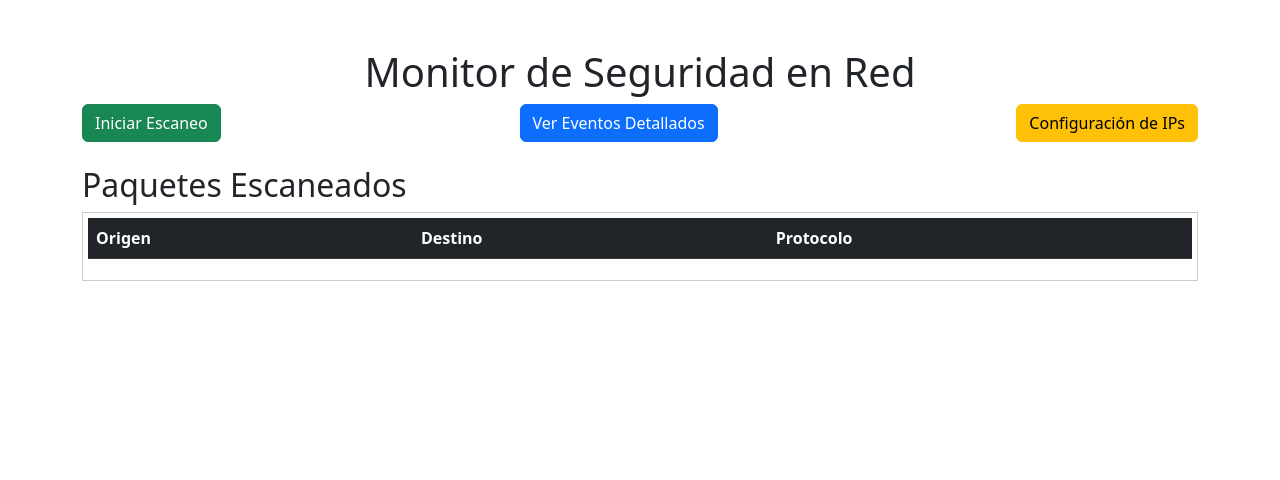
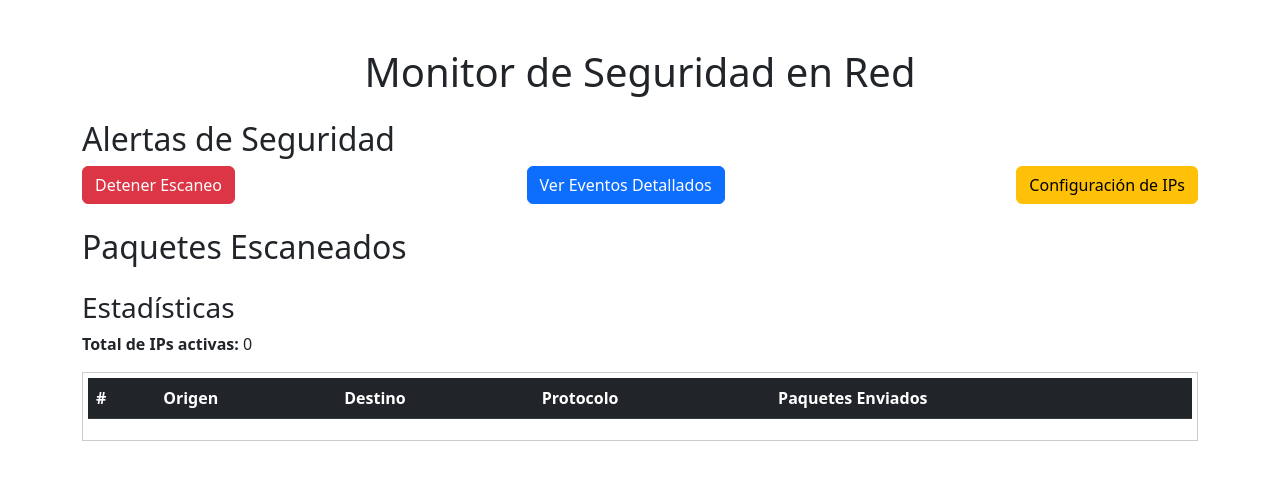
Before and after one commit to LuisBurbano/monitorizacion-red, a Flask app: page / in a window 1280 px wide. Shown: the top 480 px of the page. Run offline with Flask 3, Linux system fonts and the light colour scheme; data comes from the database, SQL or seed files in the repository; both versions use the stored data as it was after the commit; lists and menus that the app fills with data are empty.

Commit message:
Reglas y filtros para escaneo, evitando ipLocal y añadiendo un tiempo umbral para determinar ataques

```diff
--- a/app.py
+++ b/app.py
@@ -1,4 +1,4 @@
-import subprocess, sqlite3, os, json
+import subprocess, sqlite3, os, json, socket, time
 from flask import Flask, render_template, jsonify, request
 from threading import Thread, Event
 from scapy.all import sniff
@@ -7,6 +7,7 @@ app = Flask(__name__)
 
 scan_active = False
 detected_packets = []
+alerts = []  # Lista de alertas
 stop_event = Event()
 
 DB_PATH = "datos.db"
@@ -40,6 +41,16 @@ def init_db():
                 ip TEXT UNIQUE NOT NULL
             )
         """)
+        # 🔹 Nueva tabla para almacenar el estado del escaneo
+        cursor.execute("""
+            CREATE TABLE IF NOT EXISTS config (
+                id INTEGER PRIMARY KEY CHECK (id = 1),
+                scan_active INTEGER DEFAULT 0
+            )
+        """)
+
+        # 🔹 Asegurar que siempre hay un valor en config
+        cursor.execute("INSERT OR IGNORE INTO config (id, scan_active) VALUES (1, 0)")
 
         conn.commit()
     except sqlite3.Error as e:
@@ -50,8 +61,53 @@ def init_db():
 init_db()
 
 # 🔹 Función para capturar paquetes cuando el escaneo está activo
+# Diccionario para contar paquetes por IP
+packet_count = {}
+LOCAL_IP = socket.gethostbyname(socket.gethostname())  # Obtener la IP de la máquina local
+packet_timestamps = {}  # Tiempos en que se recibieron los paquetes
+
+BLOCK_THRESHOLD = 50  # Límite de paquetes
+TIME_WINDOW = 10  # Tiempo en segundos para contar paquetes
+
+def save_event(tipo_ataque, ip_origen, paquetes):
+    """
+    Guarda un evento sospechoso en la base de datos.
+    """
+    conn = get_db_connection()
+    if conn:
+        cursor = conn.cursor()
+        cursor.execute("""
+            INSERT INTO eventos (tipo_ataque, ip_origen, paquetes)
+            VALUES (?, ?, ?)
+        """, (tipo_ataque, ip_origen, paquetes))
+        conn.commit()
+        conn.close()
+
+def get_scan_status():
+    """
+    Obtiene el estado actual del escaneo desde la base de datos.
+    """
+    conn = get_db_connection()
+    cursor = conn.cursor()
+    cursor.execute("SELECT scan_active FROM config WHERE id = 1")
+    result = cursor.fetchone()
+    conn.close()
+    return bool(result[0]) if result else False
+
+
+def set_scan_status(status):
+    """
+    Actualiza el estado del escaneo en la base de datos.
+    """
+    conn = get_db_connection()
+    cursor = conn.cursor()
+    cursor.execute("UPDATE config SET scan_active = ? WHERE id = 1", (1 if status else 0,))
+    conn.commit()
+    conn.close()
+
+
 def capture_traffic():
-    global detected_packets
+    global detected_packets, packet_count, packet_timestamps
 
     def process_packet(packet):
         if not scan_active or stop_event.is_set():
@@ -61,10 +117,14 @@ def capture_traffic():
             ip_src = packet["IP"].src
             ip_dst = packet["IP"].dst
 
-            # 🚨 Filtrar IPs excluidas
-            excluded_ips = get_excluded_ips()  # Obtiene la lista de IPs excluidas
+            # 🚫 Ignorar la IP de la máquina local
+            if ip_src == LOCAL_IP:
+                return
+
+            # 🚫 Ignorar IPs excluidas
+            excluded_ips = get_excluded_ips()
             if ip_src in excluded_ips or ip_dst in excluded_ips:
-                return  # ❌ Ignorar paquete si la IP está en la lista de excluidas
+                return
 
             detected_packets.append({
                 "origen": ip_src,
@@ -72,22 +132,36 @@ def capture_traffic():
                 "protocolo": packet.summary()
             })
 
-        if len(detected_packets) > 50:  # Evita que la lista crezca indefinidamente
+            # 📌 Control de paquetes en la ventana de tiempo
+            current_time = time.time()
+
+            # Inicializar lista de timestamps para esta IP
+            if ip_src not in packet_timestamps:
+                packet_timestamps[ip_src] = []
+            packet_timestamps[ip_src].append(current_time)
+
+            # Mantener solo paquetes dentro de los últimos TIME_WINDOW segundos
+            packet_timestamps[ip_src] = [t for t in packet_timestamps[ip_src] if current_time - t <= TIME_WINDOW]
+
+            # 🔥 Si la IP envía más de BLOCK_THRESHOLD paquetes en TIME_WINDOW segundos, bloquearla
+            if len(packet_timestamps[ip_src]) > BLOCK_THRESHOLD:
+                save_event("Posible ataque DDoS", ip_src, len(packet_timestamps[ip_src]))
+                block_ip(ip_src)
+                packet_timestamps[ip_src] = []  # 🔄 Reiniciar el contador
+
+        if len(detected_packets) > 50:  # Evita crecimiento infinito
             detected_packets.pop(0)
 
     while scan_active and not stop_event.is_set():
         sniff(prn=process_packet, store=False, timeout=5)
 
-
 # 🔹 API para controlar el escaneo de tráfico
-@app.route('/toggle_scan', methods=['POST', 'GET'])
+@app.route('/toggle_scan', methods=['POST'])
 def toggle_scan():
     global scan_active, stop_event
 
-    if request.method == 'GET':
-        return jsonify({"status": scan_active})
-
-    scan_active = not scan_active
+    scan_active = not get_scan_status()  # 🔹 Alternar estado real de la BD
+    set_scan_status(scan_active)  # 🔹 Guardar nuevo estado en la BD
 
     if scan_active:
         stop_event.clear()
@@ -96,7 +170,21 @@ def toggle_scan():
     else:
         stop_event.set()
 
-    return jsonify({"status": scan_active}), 200
+    return jsonify({"status": scan_active})
+
+@app.route('/get_ip_stats', methods=['GET'])
+def get_ip_stats():
+    """
+    Retorna la cantidad de paquetes enviados por cada IP en el escaneo.
+    """
+    ip_stats = {ip: len(timestamps) for ip, timestamps in packet_timestamps.items()}
+    return jsonify(ip_stats)
+
+
+@app.route('/get_alerts', methods=['GET'])
+def get_alerts():
+    global alerts
+    return jsonify(alerts)  # Enviar las alertas acumuladas al frontend
 
 # 🔹 API para obtener paquetes en tiempo real
 @app.route('/get_packets', methods=['GET'])
@@ -159,6 +247,7 @@ def unblock_ip(ip):
         conn.close()
 
 def block_ip(ip):
+    global alerts
     conn = get_db_connection()
     if conn:
         cursor = conn.cursor()
@@ -167,7 +256,12 @@ def block_ip(ip):
             command = f'netsh advfirewall firewall add rule name="Bloqueo {ip}" dir=in action=block remoteip={ip}'
             subprocess.run(command, shell=True)
             conn.commit()
+
+            # Registrar alerta
+            alerts.append(f"¡IP {ip} ha sido bloqueada automáticamente por actividad sospechosa!")
+
         conn.close()
+
 
 def get_events():
     conn = get_db_connection()
@@ -185,7 +279,7 @@ def index():
 
 @app.route('/scan_status', methods=['GET'])
 def scan_status():
-    return jsonify({"status": scan_active})
+    return jsonify({"status": get_scan_status()})  # Obtener el estado real desde la BD
 
 @app.route('/ver_eventos')
 def ver_eventos():
--- a/static/js/main.js
+++ b/static/js/main.js
@@ -7,25 +7,57 @@ document.addEventListener("DOMContentLoaded", function () {
         fetch('/scan_status')
             .then(response => response.json())
             .then(data => {
-                toggleScanBtn.textContent = data.status ? "Detener Escaneo" : "Iniciar Escaneo";
-                toggleScanBtn.classList.toggle("btn-danger", data.status);
-                toggleScanBtn.classList.toggle("btn-success", !data.status);
-            });
+                let isActive = data.status;
+                toggleScanBtn.textContent = isActive ? "Detener Escaneo" : "Iniciar Escaneo";
+                toggleScanBtn.classList.toggle("btn-danger", isActive);
+                toggleScanBtn.classList.toggle("btn-success", !isActive);
+            })
+            .catch(error => console.error("Error al obtener estado de escaneo:", error));
     }
+
 
     // Función para obtener paquetes escaneados y mostrarlos en la tabla
     function fetchPackets() {
         fetch('/get_packets')
             .then(response => response.json())
-            .then(data => {
+            .then(packetData => {
+                fetch('/get_ip_stats') // Obtener estadísticas de paquetes por IP
+                    .then(response => response.json())
+                    .then(ipStats => {
                         packetTableBody.innerHTML = ""; // Limpiar la tabla
-                data.forEach(packet => {
+
+                        let packetCountByIp = {}; // Almacenar paquetes por IP
+
+                        packetData.forEach(packet => {
+                            let ip = packet.origen;
+                            let count = ipStats[ip] || 0;  // Obtener cantidad de paquetes de esa IP
+
+                            // Agregar al objeto para evitar duplicados
+                            if (!packetCountByIp[ip]) {
+                                packetCountByIp[ip] = {
+                                    ip_origen: ip,
+                                    ip_destino: packet.destino,
+                                    protocolo: packet.protocolo,
+                                    paquetes: count
+                                };
+                            }
+                        });
+
+                        // Actualizar la cantidad de IPs activas en la interfaz
+                        document.getElementById("totalIPs").textContent = Object.keys(packetCountByIp).length;
+
+
+                        // Insertar los datos en la tabla
+                        Object.values(packetCountByIp).forEach((packet, index) => {
                             let row = `<tr>
-                        <td>${packet.origen}</td>
-                        <td>${packet.destino}</td>
+                                <td>${index + 1}</td>
+                                <td>${packet.ip_origen}</td>
+                                <td>${packet.ip_destino}</td>
                                 <td>${packet.protocolo}</td>
+                                <td>${packet.paquetes}</td>  <!-- Agregamos cantidad de paquetes enviados -->
                             </tr>`;
                             packetTableBody.innerHTML += row;
+                        });
                     });
             });
     }
@@ -45,3 +77,20 @@ document.addEventListener("DOMContentLoaded", function () {
     updateScanButton();
     setInterval(fetchPackets, 5000); // Cada 5 segundos obtener paquetes
 });
+
+function fetchAlerts() {
+    fetch('/get_alerts')
+        .then(response => response.json())
+        .then(alerts => {
+            let alertBox = document.getElementById("alerts");
+            if (alerts.length > 0) {
+                alertBox.innerHTML = alerts.join("<br>");  // Mostrar alertas
+                alertBox.style.display = "block";
+            } else {
+                alertBox.style.display = "none";  // Ocultar si no hay alertas
+            }
+        });
+}
+
+// 🔹 Consultar alertas cada 5 segundos
+setInterval(fetchAlerts, 5000);
--- a/templates/index.html
+++ b/templates/index.html
@@ -1,12 +1,16 @@
 <!DOCTYPE html>
 <html>
+
 <head>
     <title>Monitor de Seguridad</title>
     <link rel="stylesheet" href="https://cdn.jsdelivr.net/npm/bootstrap@5.3.0/dist/css/bootstrap.min.css">
     <script src="{{ url_for('static', filename='js/main.js') }}" defer></script>
 </head>
+
 <body class="container mt-5">
     <h1 class="text-center">Monitor de Seguridad en Red</h1>
+    <h2 class="mt-4">Alertas de Seguridad</h2>
+    <div id="alerts" class="alert alert-danger" style="display: none;"></div>
 
     <div class="d-flex justify-content-between mb-3">
         <button id="toggleScan" class="btn btn-success">
@@ -21,13 +25,17 @@
     </div>
 
     <h2 class="mt-4">Paquetes Escaneados</h2>
+    <h3 class="mt-4">Estadísticas</h3>
+    <p><strong>Total de IPs activas:</strong> <span id="totalIPs">0</span></p>
     <div class="table-container" style="max-height: 300px; overflow-y: auto; border: 1px solid #ccc; padding: 5px;">
         <table class="table table-striped" id="packetTable">
             <thead class="table-dark">
                 <tr>
+                    <th>#</th> <!-- Índice -->
                     <th>Origen</th>
                     <th>Destino</th>
                     <th>Protocolo</th>
+                    <th>Paquetes Enviados</th> <!-- Nueva columna -->
                 </tr>
             </thead>
             <tbody></tbody>
@@ -35,4 +43,5 @@
     </div>
 
 </body>
+
 </html>
```
Also changed, not shown: datos.db. Lines whose indentation alone changed are shown as unchanged.
